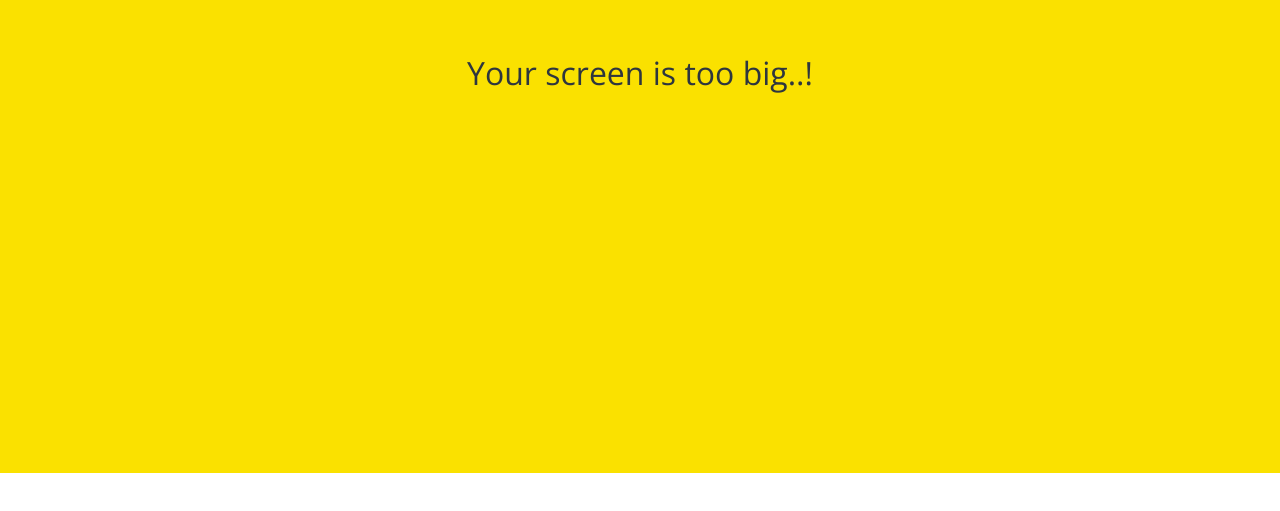
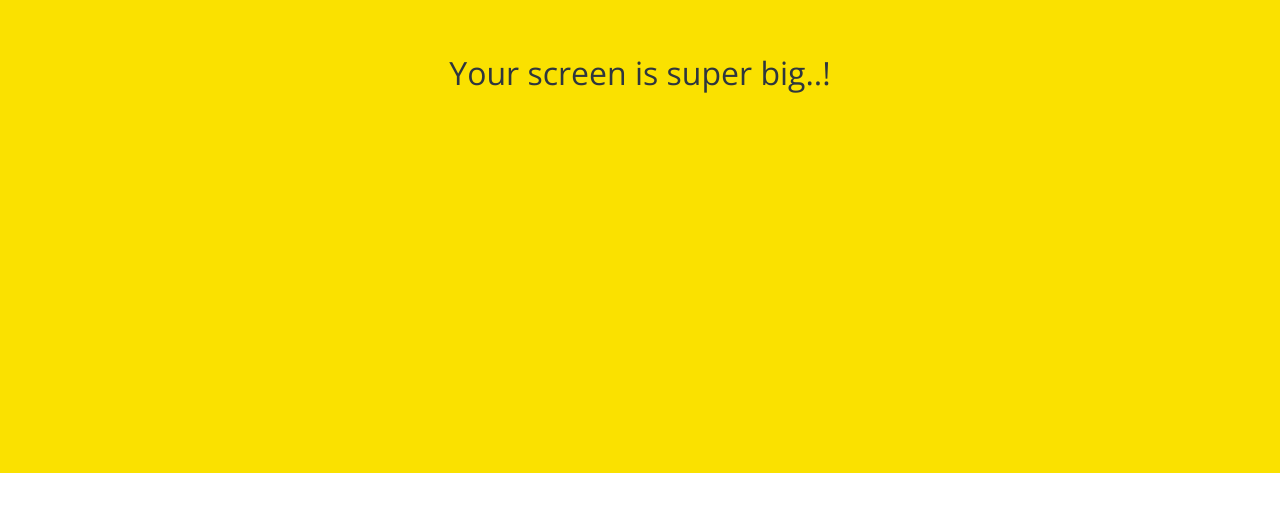
Before and after one commit to hdlee0619/kokoa-clone-2022, a plain HTML site: page friends.html in a window 1280 px wide. Shown: the part 327-838 px from the top of the page. Drawn offline with nearby package versions, Linux system fonts and the light colour scheme; grey boxes are pictures that could not be loaded.

Commit message:
too -> super

```diff
--- a/friends.html
+++ b/friends.html
@@ -106,7 +106,7 @@
       <i class="fa-solid fa-comment"></i>
     </div>
     <div id="no-mobile">
-      <span>Your screen is too big..!</span>
+      <span>Your screen is super big..!</span>
     </div>
 
     <script
```
